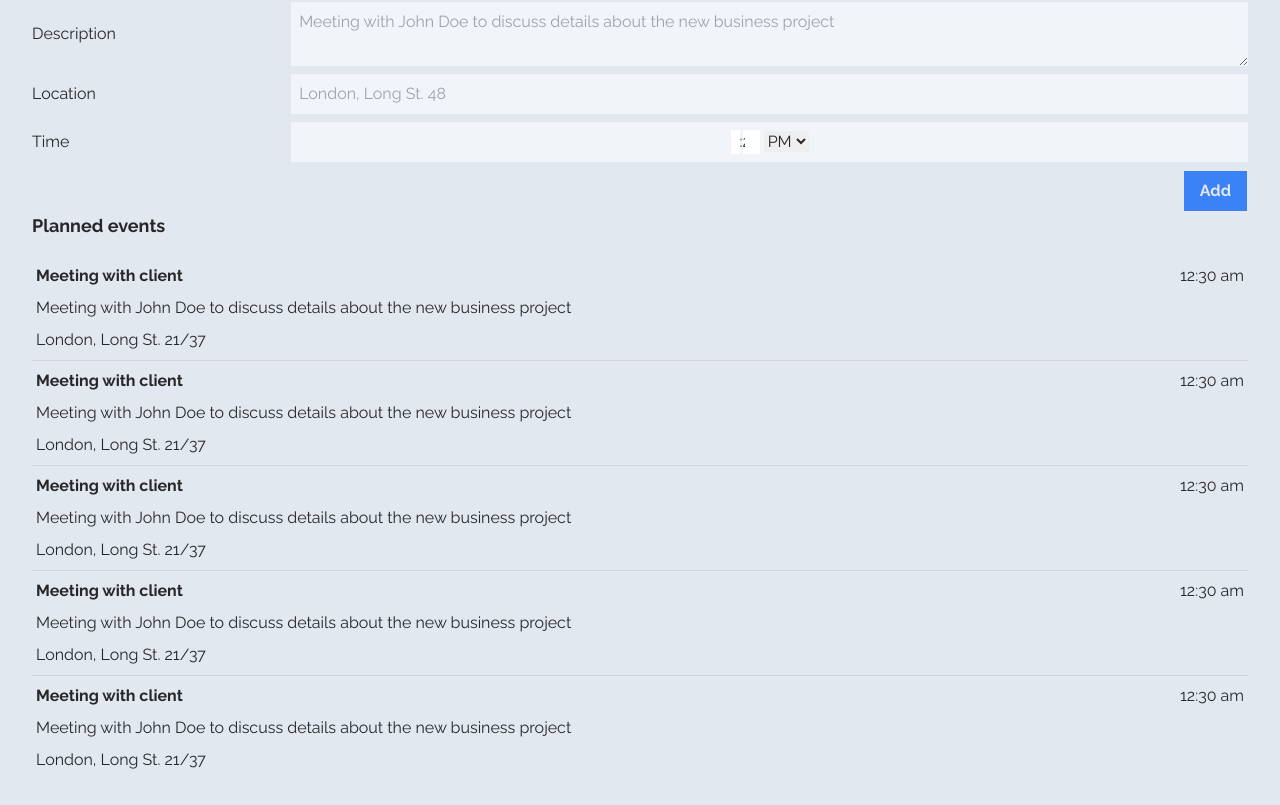
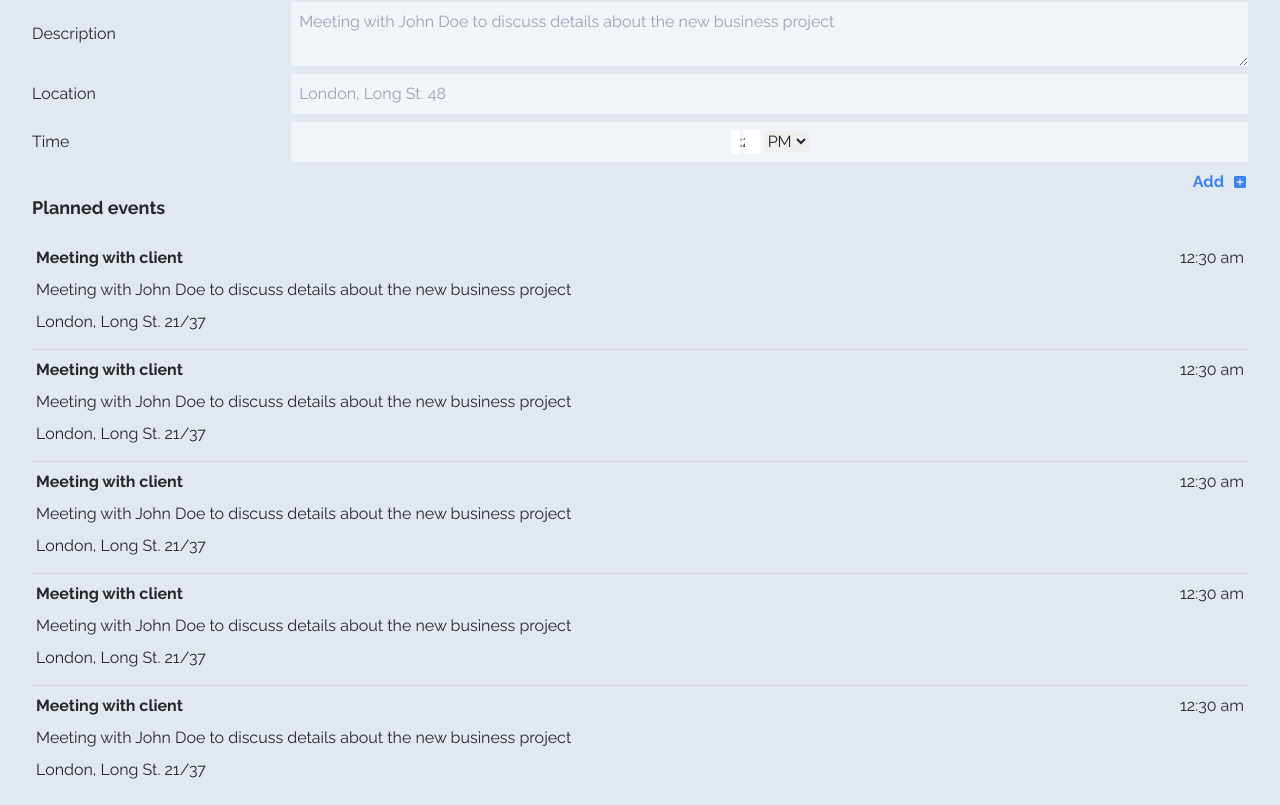
Before and after one commit to zwiro/remind-calendar-app, a React (Vite) app: page / in a window 1280 px wide. Shown: the part 980-1785 px from the top of the page. Built offline with nearby package versions, Linux system fonts and the light colour scheme.

Commit message:
Changed buttons to icons

```diff
--- a/src/components/AddEventForm.tsx
+++ b/src/components/AddEventForm.tsx
@@ -1,8 +1,7 @@
-import SectionHeader from "./SectionHeader"
-import Spacer from "./Spacer"
 import TimePicker from "react-time-picker"
 import Input from "./Input"
 import InputContainer from "./InputContainer"
+import { MdAddBox } from "react-icons/md"
 
 function AddEventForm() {
   return (
@@ -42,9 +41,9 @@ function AddEventForm() {
       </div>
       <button
         type="submit"
-        className="self-end border bg-blue-500 px-4 py-2 font-bold text-slate-200 transition-colors hover:border-blue-500 hover:bg-slate-200 hover:text-blue-500"
+        className="group flex items-center gap-2 self-end font-bold text-blue-500 hover:underline"
       >
-        Add
+        Add <MdAddBox className="transition-transform group-hover:scale-125" />
       </button>
     </form>
   )
--- a/src/components/PlannedEvent.tsx
+++ b/src/components/PlannedEvent.tsx
@@ -1,3 +1,5 @@
+import { AiFillDelete, AiFillEdit } from "react-icons/ai"
+
 function PlannedEvent() {
   return (
     <div className="group space-y-2 border-b border-zinc-300 py-2 px-1 hover:bg-slate-300">
@@ -10,12 +12,12 @@ function PlannedEvent() {
       </p>
       <div className="flex justify-between">
         <p>London, Long St. 21/37</p>
-        <div className="space-x-2 text-sm font-bold">
-          <button className="invisible text-blue-500 hover:underline group-hover:visible">
-            Edit
+        <div className="space-x-3 font-bold">
+          <button className="invisible text-blue-500 transition-transform hover:scale-125 group-hover:visible">
+            <AiFillEdit size={24} />
           </button>
-          <button className="invisible text-red-500 hover:underline group-hover:visible">
-            Delete
+          <button className="invisible text-red-500 transition-transform hover:scale-125 group-hover:visible">
+            <AiFillDelete size={24} />
           </button>
         </div>
       </div>
```
